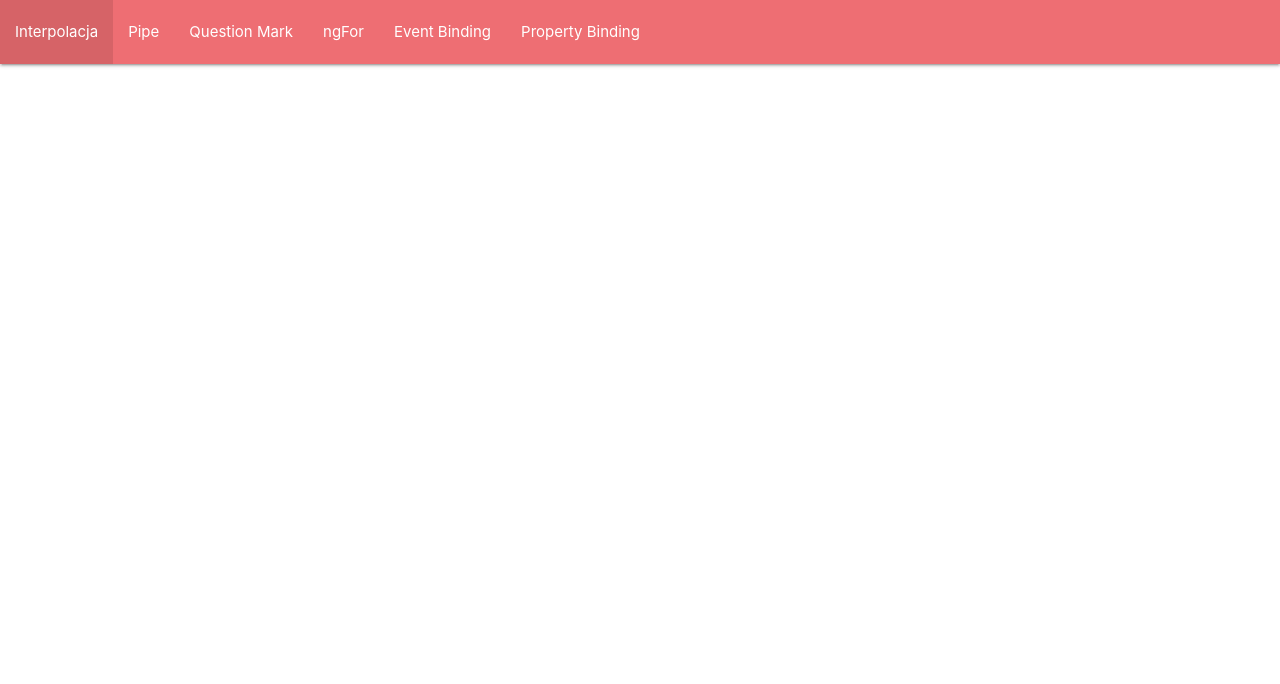
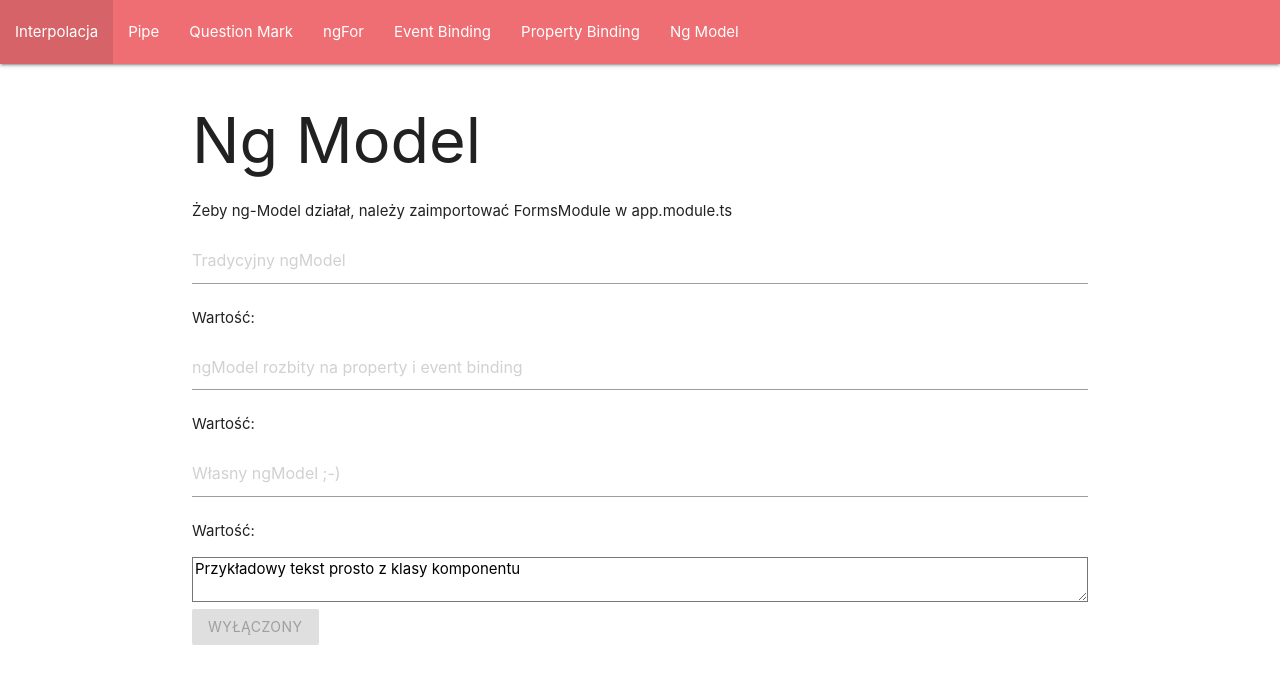
Before and after one commit to ZacznijProgramowac/angular-podstawy, an Angular app: page /ng-model in a window 1280 px wide. Before the commit this address led to /. Shown: the top 684 px of the page. Built offline with nearby package versions, Linux system fonts and the light colour scheme.

Commit message:
ng model

```diff
--- a/src/app/app-routing.module.ts
+++ b/src/app/app-routing.module.ts
@@ -6,6 +6,7 @@ import { QuestionMarkComponent } from './question-mark/question-mark.component';
 import { NgForComponent } from './ng-for/ng-for.component';
 import { EventBindingComponent } from './event-binding/event-binding.component';
 import { PropertyBindingComponent } from './property-binding/property-binding.component';
+import { NgModelComponent } from './ng-model/ng-model.component';
 
 const routes: Routes = [
   {
@@ -36,6 +37,10 @@ const routes: Routes = [
   {
     path: 'property-binding',
     component: PropertyBindingComponent
+  },
+  {
+    path: 'ng-model',
+    component: NgModelComponent
   }
 ];
 
--- a/src/app/app.component.html
+++ b/src/app/app.component.html
@@ -7,6 +7,7 @@
       <li><a href="/ng-for">ngFor</a></li>
       <li><a href="/event-binding">Event Binding</a></li>
       <li><a href="/property-binding">Property Binding</a></li>
+      <li><a href="/ng-model">Ng Model</a></li>
     </ul>
   </div>
 </nav>
--- a/src/app/app.module.ts
+++ b/src/app/app.module.ts
@@ -9,10 +9,12 @@ import { QuestionMarkComponent } from './question-mark/question-mark.component';
 import { NgForComponent } from './ng-for/ng-for.component';
 import { EventBindingComponent } from './event-binding/event-binding.component';
 import { PropertyBindingComponent } from './property-binding/property-binding.component';
+import { NgModelComponent } from './ng-model/ng-model.component';
+import { FormsModule } from '@angular/forms';
 
 @NgModule({
-  declarations: [AppComponent, InterpolationComponent, PipeComponent, QuestionMarkComponent, NgForComponent, EventBindingComponent, PropertyBindingComponent],
-  imports: [BrowserModule, AppRoutingModule],
+  declarations: [AppComponent, InterpolationComponent, PipeComponent, QuestionMarkComponent, NgForComponent, EventBindingComponent, PropertyBindingComponent, NgModelComponent],
+  imports: [BrowserModule, AppRoutingModule, FormsModule],
   providers: [],
   bootstrap: [AppComponent]
 })
--- /dev/null
+++ b/src/app/ng-model/ng-model.component.html
@@ -0,0 +1,22 @@
+<div class="container">
+  <h1>Ng Model</h1>
+  <p>Żeby ng-Model działał, należy zaimportować FormsModule w app.module.ts</p>
+
+  <input placeholder="Tradycyjny ngModel" [(ngModel)]="inputModel">
+  <p>Wartość: {{inputModel}}</p>
+
+  <input placeholder="ngModel rozbity na property i event binding"
+         [ngModel]="inputProperty"
+         (ngModelChange)="inputProperty = $event">
+  <p>Wartość: {{inputProperty}}</p>
+
+  <input placeholder="Własny ngModel ;-)"
+         [value]="ownModel"
+         (change)="ownModel = $event.target.value">
+  <p>Wartość: {{ownModel}}</p>
+
+  <textarea [(ngModel)]="texAreaModel"></textarea>
+
+  <button class="btn"
+          [disabled]="inputModel===''">{{inputModel === '' ? 'Wyłączony' : 'Włączony'}}</button>
+</div>
--- /dev/null
+++ b/src/app/ng-model/ng-model.component.ts
@@ -0,0 +1,14 @@
+import { Component, OnInit } from '@angular/core';
+
+@Component({
+  selector: 'app-ng-model',
+  templateUrl: './ng-model.component.html',
+  styleUrls: ['./ng-model.component.scss']
+})
+export class NgModelComponent {
+
+inputModel = '';
+inputProperty = '';
+ownModel = '';
+texAreaModel = 'Przykładowy tekst prosto z klasy komponentu';
+}
```
Also changed, not shown: src/app/ng-model/ng-model.component.scss (added).
